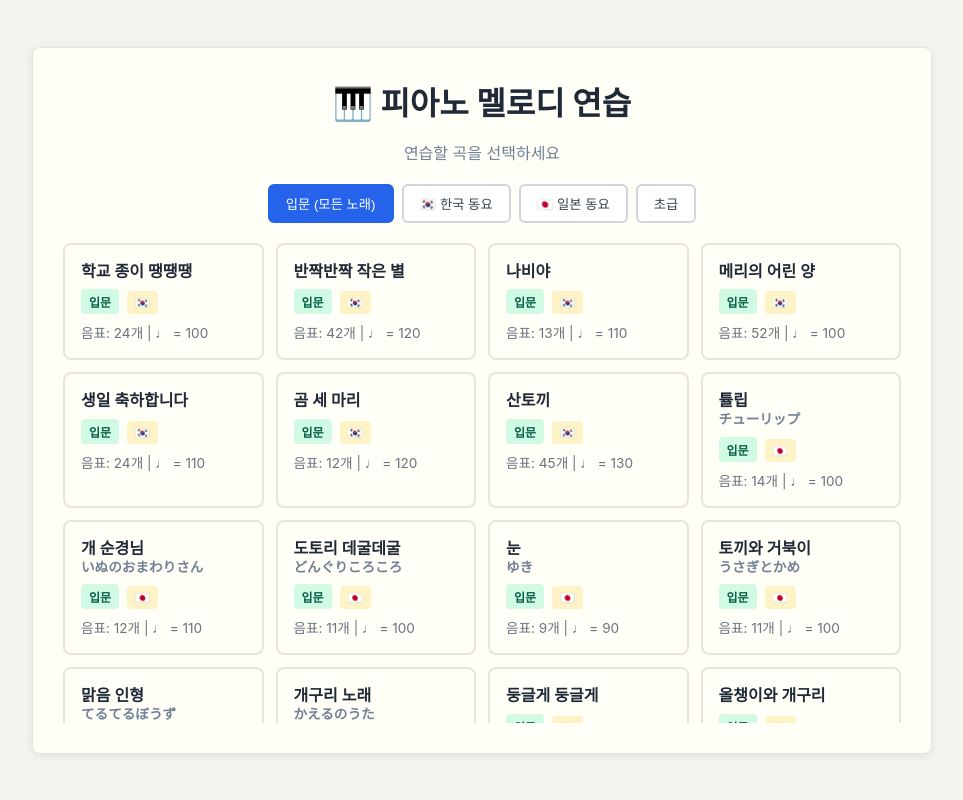
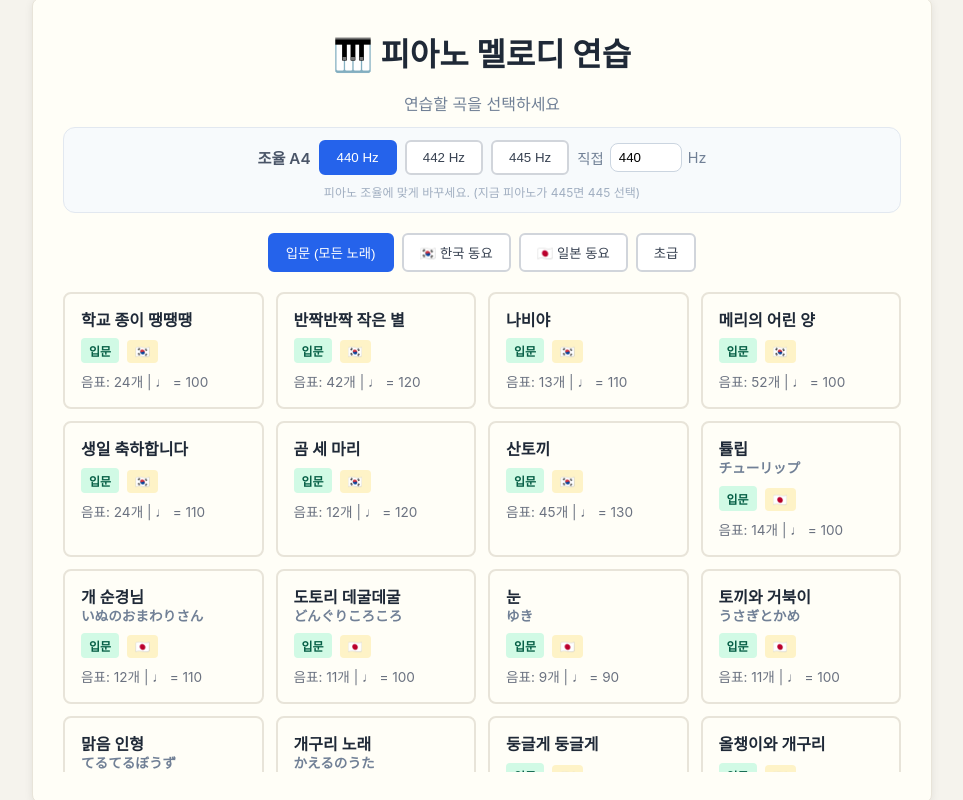
Before and after one commit to Samek86/piano-melody-practice, a React (Vite) app: page / in a window 1280 px wide. Shown: the whole page, without its empty margins (158-1121 px from the left). Built offline with nearby package versions, Linux system fonts and the light colour scheme.

Commit message:
Add per-piano A4 tuning setting (440/442/445)
Reference pitch is configurable and persisted in localStorage so instruments tuned to A445 (etc.) match displayed notes and mic scoring.

```diff
--- a/src/components/PracticeScreen.tsx
+++ b/src/components/PracticeScreen.tsx
@@ -164,7 +164,8 @@ export const PracticeScreen: React.FC = () => {
     noteMatcherRef.current = new NoteMatcher({
       toleranceCents: settings.toleranceCents,
       sustainWindowMs: settings.sustainWindowMs,
-      debounceMs: 100
+      debounceMs: 100,
+      a4Hz: settings.a4Hz
     });
     noteMatcherRef.current.setTargetNote(currentSong.notes[0].pitch);
 
@@ -182,7 +183,7 @@ export const PracticeScreen: React.FC = () => {
       audioCaptureRef.current = null;
       pitchDetectorRef.current = null;
     };
-  }, [currentSong, settings.testMode]);
+  }, [currentSong, settings.testMode, settings.a4Hz, settings.toleranceCents, settings.sustainWindowMs]);
 
   React.useEffect(() => {
     if (!currentSong || !noteMatcherRef.current) return;
@@ -294,7 +295,7 @@ export const PracticeScreen: React.FC = () => {
   const handleKeyboardNote = (midiNote: number) => {
     if (!noteMatcherRef.current || !currentSong) return;
 
-    const frequency = 440 * Math.pow(2, (midiNote - 69) / 12);
+    const frequency = settings.a4Hz * Math.pow(2, (midiNote - 69) / 12);
     onPitchDetected(frequency, 1.0);
 
     const matchResult = noteMatcherRef.current.matchInstant(midiNote);
@@ -454,9 +455,9 @@ export const PracticeScreen: React.FC = () => {
         </div>
 
         <div className="pitch-indicator">
-          {detectedPitch && Number.isFinite(detectedPitch) && detectedPitch > 0 && Number.isFinite(frequencyToMidi(detectedPitch)) ? (
+          {detectedPitch && Number.isFinite(detectedPitch) && detectedPitch > 0 && Number.isFinite(frequencyToMidi(detectedPitch, settings.a4Hz)) ? (
             <>
-              🎵 감지: {midiToNoteName(frequencyToMidi(detectedPitch))}
+              🎵 감지: {midiToNoteName(frequencyToMidi(detectedPitch, settings.a4Hz))}
               {currentNote && ` (목표: ${midiToNoteName(currentNote.pitch)})`}
             </>
           ) : (
--- a/src/components/SoftKeyboard.tsx
+++ b/src/components/SoftKeyboard.tsx
@@ -1,5 +1,6 @@
 import React from 'react';
 import { midiToFrequency } from '../utils';
+import { useAppStore } from '../store/appStore';
 
 interface SoftKeyboardProps {
   onNotePlay: (midiNote: number) => void;
@@ -17,6 +18,7 @@ const KEYS = [
 ];
 
 export const SoftKeyboard: React.FC<SoftKeyboardProps> = ({ onNotePlay }) => {
+  const a4Hz = useAppStore((s) => s.settings.a4Hz);
   const audioContextRef = React.useRef<AudioContext | null>(null);
   const [pressedKey, setPressedKey] = React.useState<number | null>(null);
 
@@ -47,7 +49,7 @@ export const SoftKeyboard: React.FC<SoftKeyboardProps> = ({ onNotePlay }) => {
     if (!ctx) return;
     try {
       if (ctx.state === 'suspended') void ctx.resume();
-      const freq = midiToFrequency(midiNote);
+      const freq = midiToFrequency(midiNote, a4Hz);
       const oscillator = ctx.createOscillator();
       const gainNode = ctx.createGain();
       oscillator.type = 'sine';
--- a/src/components/SongSelection.tsx
+++ b/src/components/SongSelection.tsx
@@ -6,7 +6,7 @@ import { Origin, Difficulty } from '../types';
 type FilterType = 'all' | Origin | Difficulty;
 
 export const SongSelection: React.FC = () => {
-  const { selectSong } = useAppStore();
+  const { selectSong, settings, updateSettings } = useAppStore();
   const [filter, setFilter] = React.useState<FilterType>('beginner');
 
   const filteredSongs = React.useMemo(() => {
@@ -21,9 +21,56 @@ export const SongSelection: React.FC = () => {
     <div className="container">
       <div className="card" style={{ maxWidth: '900px' }}>
         <h1>🎹 피아노 멜로디 연습</h1>
-        <p style={{ textAlign: 'center', color: '#718096', marginBottom: '20px' }}>
+        <p style={{ textAlign: 'center', color: '#718096', marginBottom: '12px' }}>
           연습할 곡을 선택하세요
         </p>
+
+        <div
+          style={{
+            display: 'flex',
+            flexWrap: 'wrap',
+            gap: 8,
+            alignItems: 'center',
+            justifyContent: 'center',
+            marginBottom: 20,
+            padding: '12px 14px',
+            background: '#f7fafc',
+            borderRadius: 12,
+            border: '1px solid #e2e8f0'
+          }}
+        >
+          <span style={{ color: '#4a5568', fontWeight: 600, fontSize: '0.95rem' }}>조율 A4</span>
+          {[440, 442, 445].map((hz) => (
+            <button
+              key={hz}
+              type="button"
+              className={`filter-btn ${settings.a4Hz === hz ? 'active' : ''}`}
+              onClick={() => updateSettings({ a4Hz: hz })}
+              style={{ minWidth: 64 }}
+            >
+              {hz} Hz
+            </button>
+          ))}
+          <label style={{ display: 'flex', alignItems: 'center', gap: 6, color: '#718096', fontSize: '0.9rem' }}>
+            직접
+            <input
+              type="number"
+              min={420}
+              max={460}
+              step={1}
+              value={settings.a4Hz}
+              onChange={(e) => {
+                const v = Number(e.target.value);
+                if (Number.isFinite(v)) updateSettings({ a4Hz: Math.min(460, Math.max(420, Math.round(v))) });
+              }}
+              style={{ width: 72, padding: '6px 8px', borderRadius: 8, border: '1px solid #cbd5e0' }}
+            />
+            Hz
+          </label>
+          <span style={{ width: '100%', textAlign: 'center', color: '#a0aec0', fontSize: 12 }}>
+            피아노 조율에 맞게 바꾸세요. (지금 피아노가 445면 445 선택)
+          </span>
+        </div>
 
         <div className="filter-buttons">
           <button
--- a/src/modules/game/NoteMatcher.ts
+++ b/src/modules/game/NoteMatcher.ts
@@ -5,6 +5,7 @@ export interface NoteMatchingConfig {
   toleranceCents: number;
   sustainWindowMs: number;
   debounceMs: number;
+  a4Hz?: number;
 }
 
 export class NoteMatcher {
@@ -44,7 +45,8 @@ export class NoteMatcher {
     }
 
     // Convert detected frequency to MIDI for pitch class comparison
-    const detectedMidi = frequencyToMidi(detectedFrequency);
+    const a4 = this.config.a4Hz ?? 440;
+    const detectedMidi = frequencyToMidi(detectedFrequency, a4);
 
     // Check if pitch class matches (octave-invariant)
     const isPitchClassCorrect = this.isPitchClassMatch(detectedMidi, this.currentTargetNote);
@@ -52,7 +54,7 @@ export class NoteMatcher {
     if (!isPitchClassCorrect) {
       this.matchStartTime = null;
       // Calculate cents off from exact target for feedback
-      const targetFreq = midiToFrequency(this.currentTargetNote);
+      const targetFreq = midiToFrequency(this.currentTargetNote, a4);
       const centsOff = calculateCentsOff(detectedFrequency, targetFreq);
       return this.createResult(false, 0, detectedMidi, centsOff);
     }
@@ -63,7 +65,7 @@ export class NoteMatcher {
     const detectedOctave = Math.floor(detectedMidi / 12);
     const closestTargetInDetectedOctave = detectedOctave * 12 + targetPitchClass;
 
-    const closestTargetFreq = midiToFrequency(closestTargetInDetectedOctave);
+    const closestTargetFreq = midiToFrequency(closestTargetInDetectedOctave, a4);
     const centsOff = calculateCentsOff(detectedFrequency, closestTargetFreq);
 
     // Check if it's within tolerance (using the closest octave)
--- a/src/store/appStore.ts
+++ b/src/store/appStore.ts
@@ -1,5 +1,42 @@
 import { create } from 'zustand';
 import { Song } from '../types';
+import { DEFAULT_A4_HZ } from '../utils';
+
+const SETTINGS_KEY = 'piano-practice-settings';
+
+function loadSettings() {
+  const defaults = {
+    toleranceCents: 50,
+    sustainWindowMs: 200,
+    showNoteNames: true,
+    showFingerNumbers: true,
+    testMode: false,
+    a4Hz: DEFAULT_A4_HZ
+  };
+  try {
+    const raw = localStorage.getItem(SETTINGS_KEY);
+    if (!raw) return defaults;
+    const parsed = JSON.parse(raw) as Partial<typeof defaults>;
+    const a4 = Number(parsed.a4Hz);
+    return {
+      ...defaults,
+      ...parsed,
+      testMode: false,
+      a4Hz: Number.isFinite(a4) && a4 >= 420 && a4 <= 460 ? a4 : DEFAULT_A4_HZ
+    };
+  } catch {
+    return defaults;
+  }
+}
+
+function saveSettings(settings: ReturnType<typeof loadSettings>) {
+  try {
+    const { testMode: _t, ...rest } = settings;
+    localStorage.setItem(SETTINGS_KEY, JSON.stringify(rest));
+  } catch {
+    /* ignore */
+  }
+}
 
 export type AppState = 'idle' | 'song-selection' | 'requesting-mic' | 'practice' | 'paused' | 'complete' | 'error';
 export type PracticeState = 'waiting' | 'detecting' | 'matching' | 'sustaining' | 'success' | 'wrong-note';
@@ -34,6 +71,8 @@ interface AppStore {
     showNoteNames: boolean;
     showFingerNumbers: boolean;
     testMode: boolean;
+    /** Concert pitch for A4 in Hz (e.g. 440, 442, 445). */
+    a4Hz: number;
   };
 
   // Actions
@@ -68,13 +107,7 @@ export const useAppStore = create<AppStore>((set, get) => ({
   incorrectAttempts: 0,
   sustainProgress: 0,
   error: null,
-  settings: {
-    toleranceCents: 50,
-    sustainWindowMs: 200,
-    showNoteNames: true,
-    showFingerNumbers: true,
-    testMode: false
-  },
+  settings: loadSettings(),
 
   // Actions
   setAppState: (appState) => set({ appState }),
@@ -176,7 +209,9 @@ export const useAppStore = create<AppStore>((set, get) => ({
     appState: error ? 'error' : 'idle'
   }),
 
-  updateSettings: (newSettings) => set((state) => ({
-    settings: { ...state.settings, ...newSettings }
-  }))
+  updateSettings: (newSettings) => set((state) => {
+    const settings = { ...state.settings, ...newSettings };
+    saveSettings(settings);
+    return { settings };
+  })
 }));
--- a/src/utils.ts
+++ b/src/utils.ts
@@ -1,12 +1,16 @@
-// Utility functions for audio and MIDI
+// Utility functions for audio and MIDI (A4 reference configurable)
 
-export function midiToFrequency(midi: number): number {
-  return 440 * Math.pow(2, (midi - 69) / 12);
+export const DEFAULT_A4_HZ = 440;
+
+export function midiToFrequency(midi: number, a4Hz: number = DEFAULT_A4_HZ): number {
+  return a4Hz * Math.pow(2, (midi - 69) / 12);
 }
 
-export function frequencyToMidi(frequency: number): number {
-  if (!Number.isFinite(frequency) || frequency <= 0) return NaN;
-  return Math.round(69 + 12 * Math.log2(frequency / 440));
+export function frequencyToMidi(frequency: number, a4Hz: number = DEFAULT_A4_HZ): number {
+  if (!Number.isFinite(frequency) || frequency <= 0 || !Number.isFinite(a4Hz) || a4Hz <= 0) {
+    return NaN;
+  }
+  return Math.round(69 + 12 * Math.log2(frequency / a4Hz));
 }
 
 export function calculateCentsOff(detected: number, target: number): number {
@@ -17,8 +21,7 @@ export function calculateCentsOff(detected: number, target: number): number {
 }
 
 function pitchClassIndex(midi: number): number {
-  const pc = ((Math.round(midi) % 12) + 12) % 12;
-  return pc;
+  return ((Math.round(midi) % 12) + 12) % 12;
 }
 
 export function midiToNoteName(midi: number): string {
```
